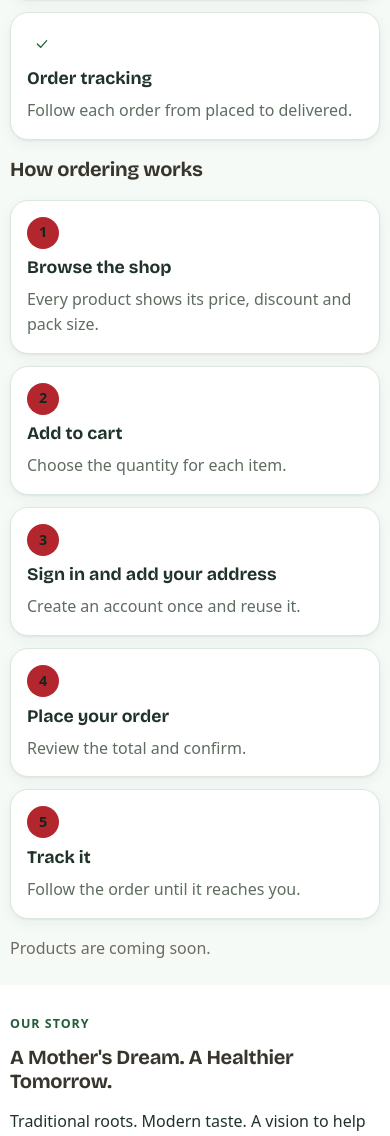
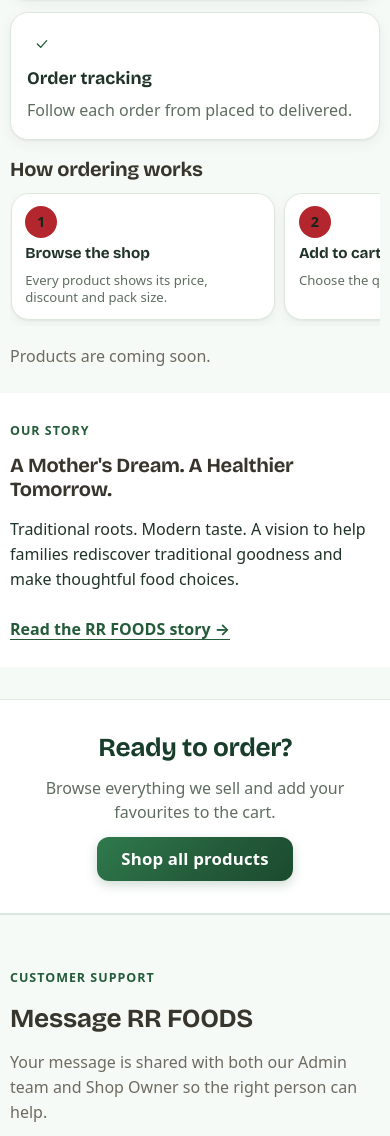
Before and after one commit to sureshs119065/RR-foods, a Flask app: page / in a window 390 px wide. Shown: the part 1629-2765 px from the top of the page. Run offline with Flask 3, Linux system fonts and the light colour scheme; data that the repository does not hold is empty; parts of the project's set-up code (start-up, migrations or seed data) failed here and were passed over; some libraries are stand-ins or nearby versions.

Commit message:
navigation

```diff
--- a/app/static/css/rr-foods-mobile-fix.css
+++ b/app/static/css/rr-foods-mobile-fix.css
@@ -91,3 +91,32 @@ html[data-shop] .zoom     { z-index: 1240 !important; }
   html[data-shop] .need small { font-size: .74rem !important; line-height: 1.3 !important; }
   html[data-shop] .need__go { font-size: .8rem !important; padding-top: .1rem !important; }
 }
+
+/* ===== Categories anchor: land below the sticky header ===== */
+html[data-shop] #categories { scroll-margin-top: 5rem; }
+html { scroll-behavior: smooth; }
+
+/* ===== "How ordering works": horizontal swipe row on phones ===== */
+@media (max-width: 767px) {
+  html[data-shop] .steps {
+    display: flex !important;
+    grid-template-columns: none !important;
+    gap: .6rem !important;
+    overflow-x: auto;
+    overflow-y: hidden;
+    scroll-snap-type: x mandatory;
+    -webkit-overflow-scrolling: touch;
+    scrollbar-width: none;
+    margin-top: .6rem !important;
+    padding: 0 .1rem .4rem !important;
+  }
+  html[data-shop] .steps::-webkit-scrollbar { display: none; }
+  html[data-shop] .steps > li {
+    flex: 0 0 72%;
+    max-width: 18rem;
+    scroll-snap-align: start;
+    padding: .75rem .85rem !important;
+  }
+  html[data-shop] .steps > li b { font-size: .95rem; line-height: 1.25; }
+  html[data-shop] .steps > li p { font-size: .82rem; line-height: 1.35; margin: .2rem 0 0; }
+}
--- a/app/templates/shop/home.html
+++ b/app/templates/shop/home.html
@@ -53,7 +53,7 @@
 
 <div class="container">
   {% if rows.categories %}
-  <section class="sec" aria-labelledby="cats-h">
+  <section class="sec" id="categories" aria-labelledby="cats-h">
     <div class="sec__row"><div><h2 id="cats-h" class="sec__h">Shop by category</h2><p class="sec__sub">Everything we sell, grouped the way you shop.</p></div><a href="{{ url_for('shop.listing') }}">All products</a></div>
     <ul class="ctiles">
       {% for c in rows.categories %}{% set n = rows.counts.get(c.id, 0) %}
--- a/app/templates/shop/layout.html
+++ b/app/templates/shop/layout.html
@@ -128,7 +128,7 @@
 {% include "partials/review_thanks.html" %}
 <nav class="bn" aria-label="Main">
   <a href="{{ url_for('shop.home') }}" {% if request.endpoint == 'shop.home' %}aria-current="page"{% endif %}>{{ s.icon('home') }}<span>Home</span></a>
-  <button type="button" data-open="drawer" aria-controls="drawer">{{ s.icon('grid') }}<span>Categories</span></button>
+  <a href="{{ url_for('shop.home') }}#categories" {% if request.endpoint == 'shop.category_listing' %}aria-current="page"{% endif %}>{{ s.icon('grid') }}<span>Categories</span></a>
   <button type="button" data-open="search">{{ s.icon('search') }}<span>Search</span></button>
   <a href="{{ url_for('shop.cart') }}" {% if request.endpoint == 'shop.cart' %}aria-current="page"{% endif %}>{{ s.icon('cart') }}<span>Cart</span>{% set n = cart_count() %}<b class="dot-n" data-cart-count {% if not n %}hidden{% endif %}>{{ n }}</b></a>
   <a href="{{ '/account' if current_user and current_user.role == 'user' else '/login' }}" {% if request.path.startswith('/account') %}aria-current="page"{% endif %}>{{ s.icon('user') }}<span>Account</span></a>
```
